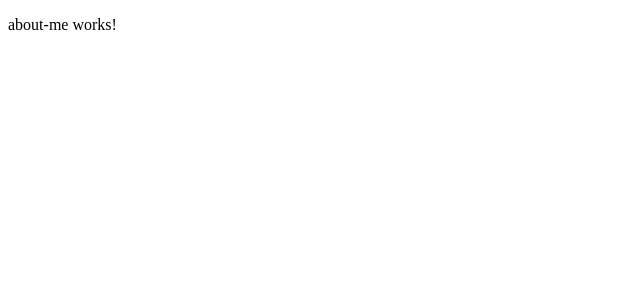
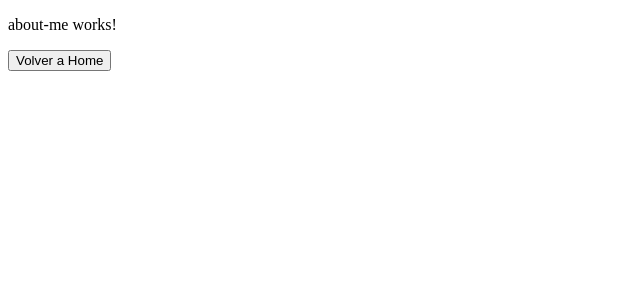
Before and after one commit to lruimart/portfolio, an Angular app: page /about-me in a window 1280 px wide. Shown: the top 300 px of the page, without its empty margins (0-640 px from the left). Built offline with nearby package versions, Linux system fonts and the light colour scheme.

Commit message:
Created button to back to HomeComponent

```diff
--- a/src/app/pages/home/sections/about-me/about-me.component.html
+++ b/src/app/pages/home/sections/about-me/about-me.component.html
@@ -1 +1,2 @@
 <p>about-me works!</p>
+<button (click)="backToHome()">Volver a Home</button>
--- a/src/app/pages/home/sections/about-me/about-me.component.ts
+++ b/src/app/pages/home/sections/about-me/about-me.component.ts
@@ -1,4 +1,5 @@
 import { Component } from '@angular/core';
+import { Router } from '@angular/router';
 
 @Component({
   selector: 'app-about-me',
@@ -9,4 +10,12 @@ import { Component } from '@angular/core';
 })
 export class AboutMeComponent {
 
+  constructor(
+    private router: Router
+  ) {}
+
+  backToHome() {
+    this.router.navigate(['/home']);
+  }
+
 }
```
